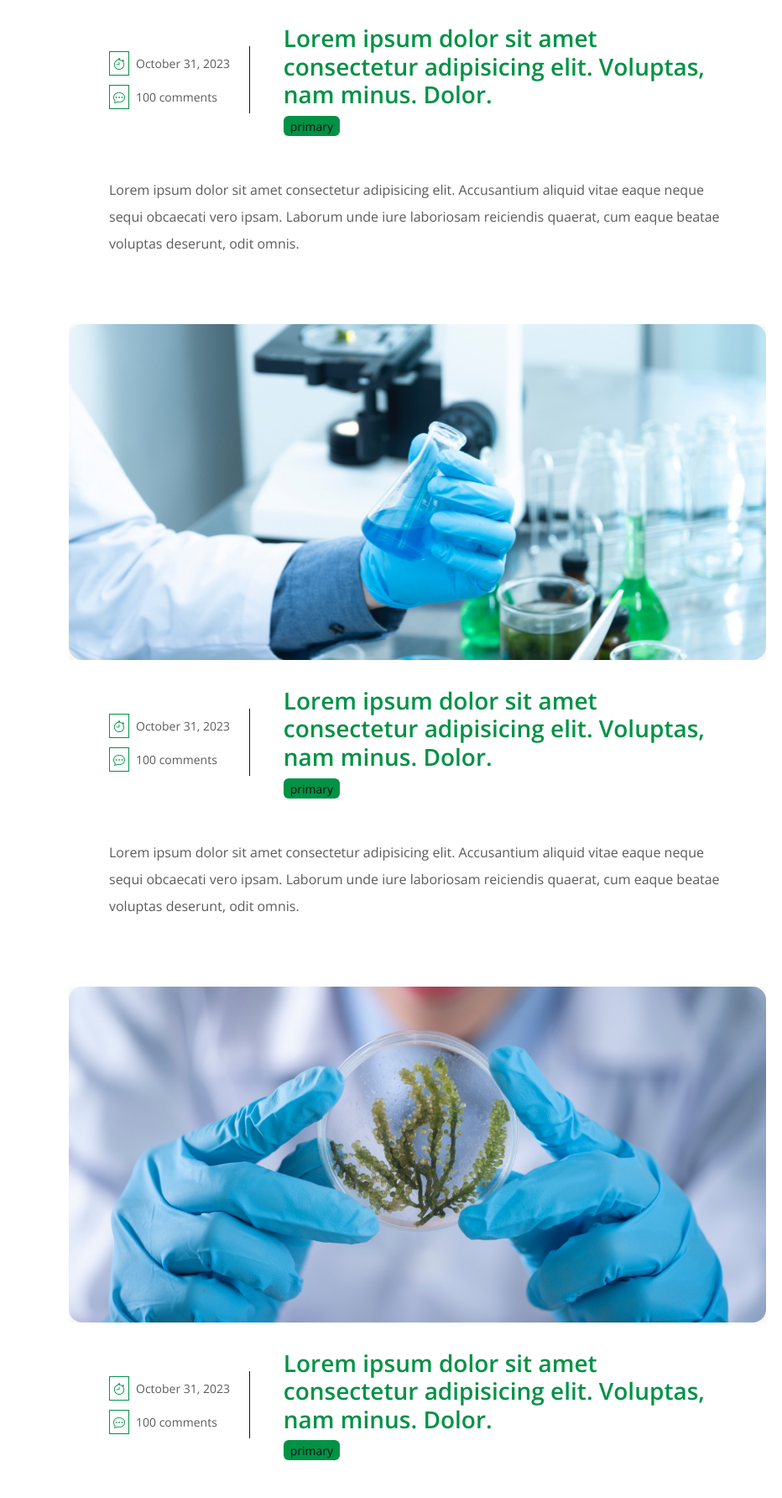
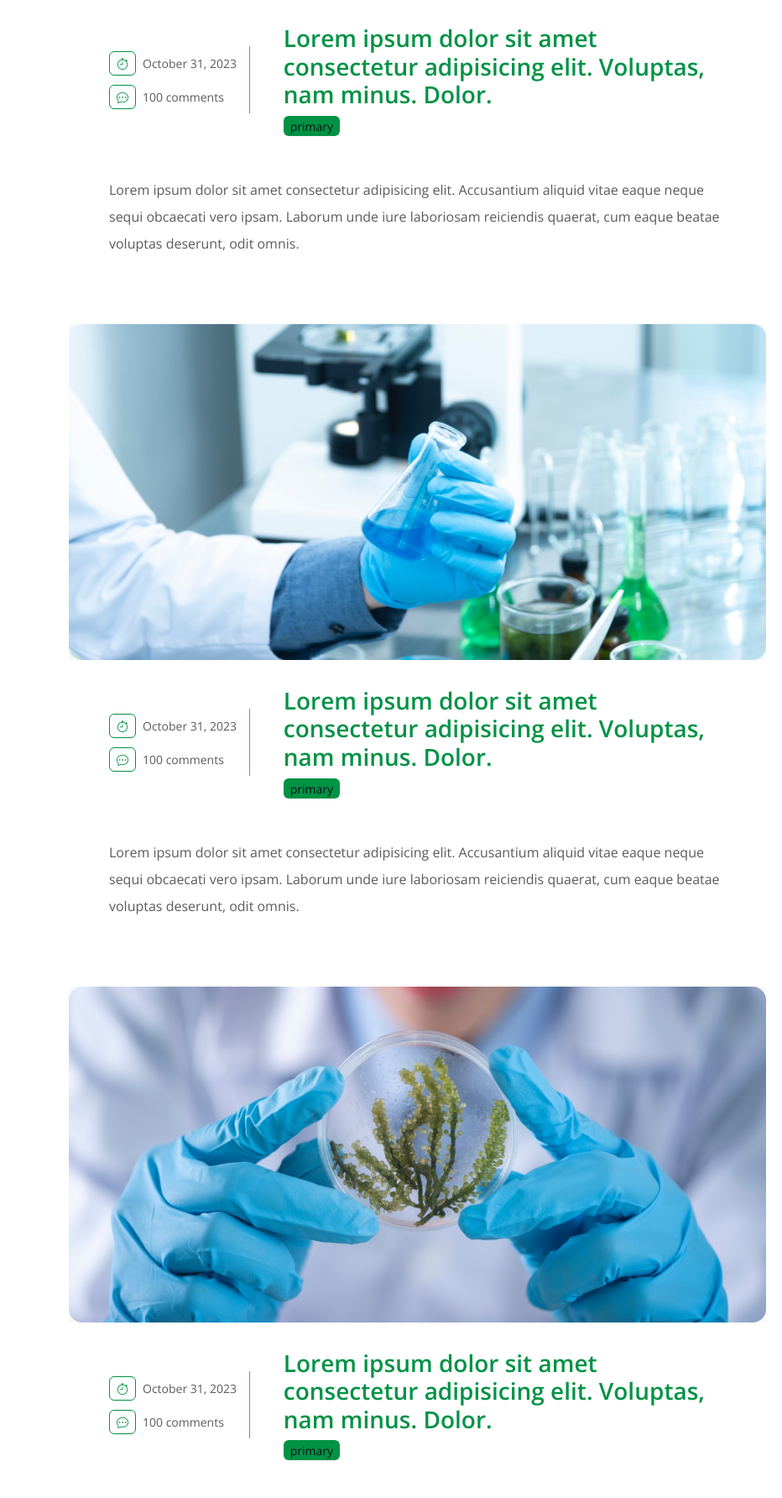
Before and after one commit to arielsegumpan/agromedika, a website: page blog.html in a window 1280 px wide. Shown: the part 1123-2907 px from the top of the page at 84% size, 0-932 px from the left. Drawn offline with nearby package versions, Linux system fonts and the light colour scheme.

Commit message:
update blog page rounded corners

```diff
--- a/assets/css/style.scss
+++ b/assets/css/style.scss
@@ -599,7 +599,7 @@ body{
                     transform: translateY(-50%);
                     width: 1px;
                     height: 5rem;
-                        background-color: $black;
+                    background-color: rgba($color:  $black, $alpha: 0.5);
                 }
                 .title{
                     width: calc(100% - 0%);
@@ -1778,7 +1778,7 @@ body{
                         transform: translateY(-50%);
                         width: 1px;
                         height: 5rem;
-                        background-color: $black;
+                        background-color: rgba($color:  $black, $alpha: 0.5);
                     }
                     .title{
                         width: calc(100% - 25%);
--- a/blog.html
+++ b/blog.html
@@ -112,11 +112,11 @@
                                             <div class="attributes">
                                                 <div class="d-flex flex-column gap-3 align-items-start">
                                                     <div>
-                                                        <small class="text-secondary"><i class="bi bi-stopwatch text-primary border border-primary p-1 me-2"></i>October 31, 2023</small>
+                                                        <small class="text-secondary"><i class="bi bi-stopwatch text-primary border rounded-2 px-2 border-primary p-1 me-2"></i>October 31, 2023</small>
                                                     </div>
 
                                                     <div>
-                                                        <small class="text-secondary"><i class="bi bi-chat-dots text-primary border border-primary p-1 me-2"></i>100 comments</small>
+                                                        <small class="text-secondary"><i class="bi bi-chat-dots text-primary border rounded-2 px-2 border-primary p-1 me-2"></i>100 comments</small>
                                                     </div>
                                                 </div>
                                             </div>
@@ -144,11 +144,11 @@
                                             <div class="attributes">
                                                 <div class="d-flex flex-column gap-3 align-items-start">
                                                     <div>
-                                                        <small class="text-secondary"><i class="bi bi-stopwatch text-primary border border-primary p-1 me-2"></i>October 31, 2023</small>
+                                                        <small class="text-secondary"><i class="bi bi-stopwatch text-primary border rounded-2 px-2 border-primary p-1 me-2"></i>October 31, 2023</small>
                                                     </div>
 
                                                     <div>
-                                                        <small class="text-secondary"><i class="bi bi-chat-dots text-primary border border-primary p-1 me-2"></i>100 comments</small>
+                                                        <small class="text-secondary"><i class="bi bi-chat-dots text-primary border rounded-2 px-2 border-primary p-1 me-2"></i>100 comments</small>
                                                     </div>
                                                 </div>
                                             </div>
@@ -176,11 +176,11 @@
                                             <div class="attributes">
                                                 <div class="d-flex flex-column gap-3 align-items-start">
                                                     <div>
-                                                        <small class="text-secondary"><i class="bi bi-stopwatch text-primary border border-primary p-1 me-2"></i>October 31, 2023</small>
+                                                        <small class="text-secondary"><i class="bi bi-stopwatch text-primary border rounded-2 px-2 border-primary p-1 me-2"></i>October 31, 2023</small>
                                                     </div>
 
                                                     <div>
-                                                        <small class="text-secondary"><i class="bi bi-chat-dots text-primary border border-primary p-1 me-2"></i>100 comments</small>
+                                                        <small class="text-secondary"><i class="bi bi-chat-dots text-primary border rounded-2 px-2 border-primary p-1 me-2"></i>100 comments</small>
                                                     </div>
                                                 </div>
                                             </div>
@@ -208,11 +208,11 @@
                                             <div class="attributes">
                                                 <div class="d-flex flex-column gap-3 align-items-start">
                                                     <div>
-                                                        <small class="text-secondary"><i class="bi bi-stopwatch text-primary border border-primary p-1 me-2"></i>October 31, 2023</small>
+                                                        <small class="text-secondary"><i class="bi bi-stopwatch text-primary border rounded-2 px-2 border-primary p-1 me-2"></i>October 31, 2023</small>
                                                     </div>
 
                                                     <div>
-                                                        <small class="text-secondary"><i class="bi bi-chat-dots text-primary border border-primary p-1 me-2"></i>100 comments</small>
+                                                        <small class="text-secondary"><i class="bi bi-chat-dots text-primary border rounded-2 px-2 border-primary p-1 me-2"></i>100 comments</small>
                                                     </div>
                                                 </div>
                                             </div>
@@ -240,11 +240,11 @@
                                             <div class="attributes">
                                                 <div class="d-flex flex-column gap-3 align-items-start">
                                                     <div>
-                                                        <small class="text-secondary"><i class="bi bi-stopwatch text-primary border border-primary p-1 me-2"></i>October 31, 2023</small>
+                                                        <small class="text-secondary"><i class="bi bi-stopwatch text-primary border rounded-2 px-2 border-primary p-1 me-2"></i>October 31, 2023</small>
                                                     </div>
 
                                                     <div>
-                                                        <small class="text-secondary"><i class="bi bi-chat-dots text-primary border border-primary p-1 me-2"></i>100 comments</small>
+                                                        <small class="text-secondary"><i class="bi bi-chat-dots text-primary border rounded-2 px-2 border-primary p-1 me-2"></i>100 comments</small>
                                                     </div>
                                                 </div>
                                             </div>
```
Also changed, not shown: assets/css/style.css. Lines whose indentation alone changed are shown as unchanged.
